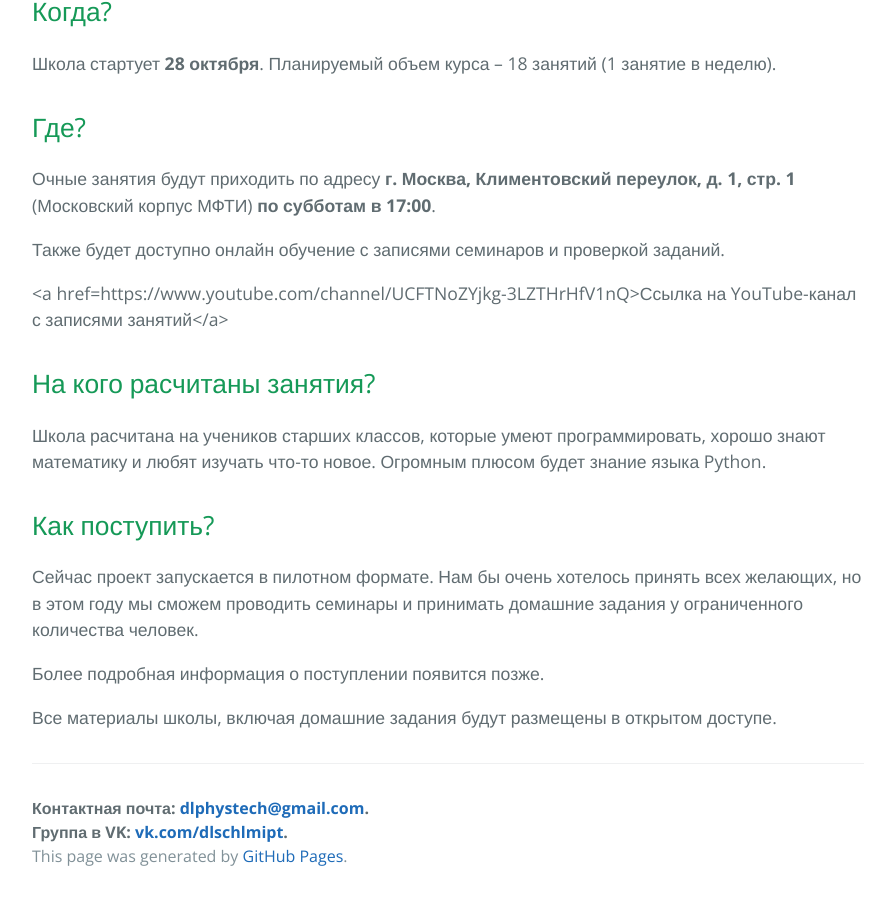
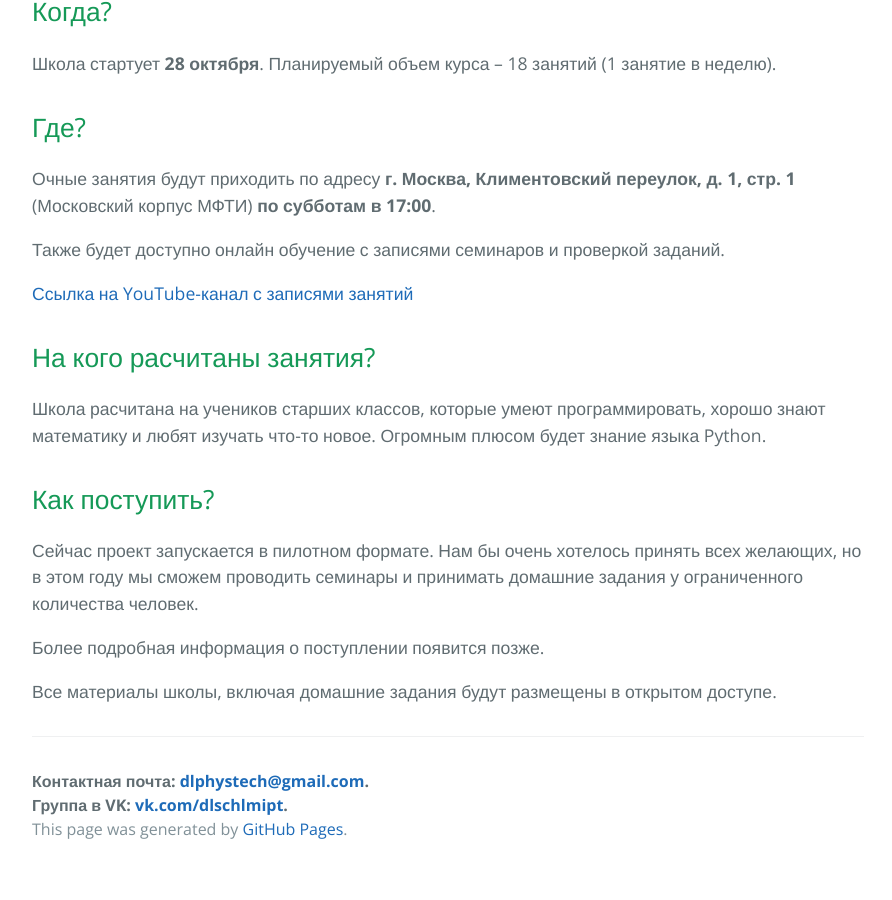
Before and after one commit to deeppavlov/dlschl, a Jekyll site: the page built from docs/index.md, in a window 1280 px wide and 900 px high, scrolled down 751 px. Shown: the whole window, without its empty margins (192-1084 px from the left). Built offline with Jekyll 4.4.1, drawn with Linux system fonts in a browser that asks for light colours; our own code applies the rules of GitHub Pages for plain Markdown files; after the commit the page ends 1624 px from its top, so only the background shows below that.

Commit message:
Update index.md

```diff
--- a/docs/index.md
+++ b/docs/index.md
@@ -12,7 +12,7 @@
 
 Также будет доступно онлайн обучение с записями семинаров и проверкой заданий.
 
-<a href=https://www.youtube.com/channel/UCFTNoZYjkg-3LZTHrHfV1nQ>Ссылка на YouTube-канал с записями занятий</a>
+<a href="https://www.youtube.com/channel/UCFTNoZYjkg-3LZTHrHfV1nQ">Ссылка на YouTube-канал с записями занятий</a>
 
 ## На кого расчитаны занятия?
 
```
